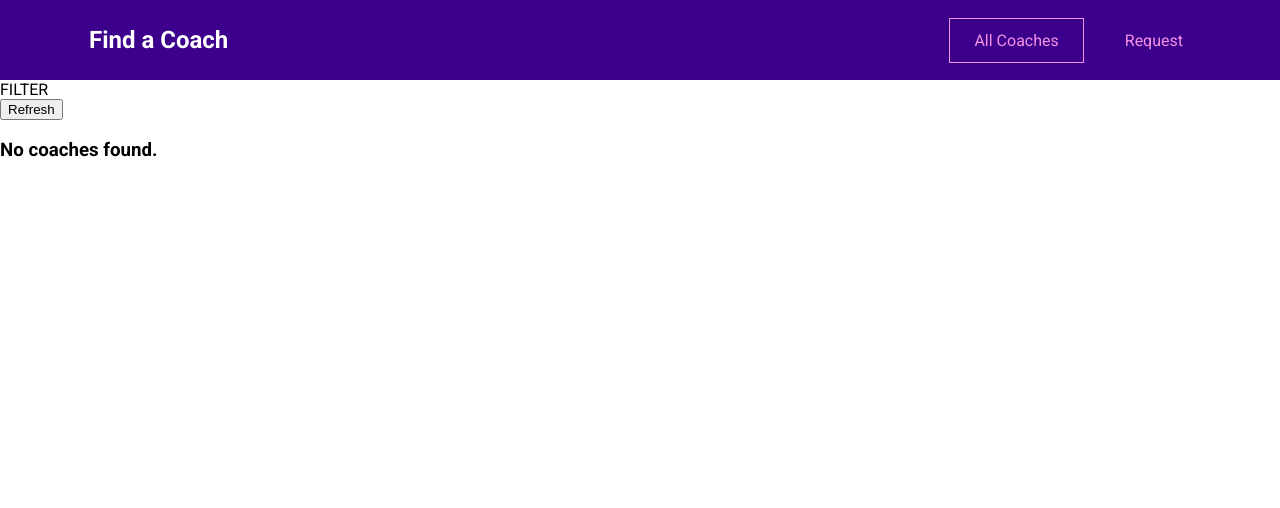
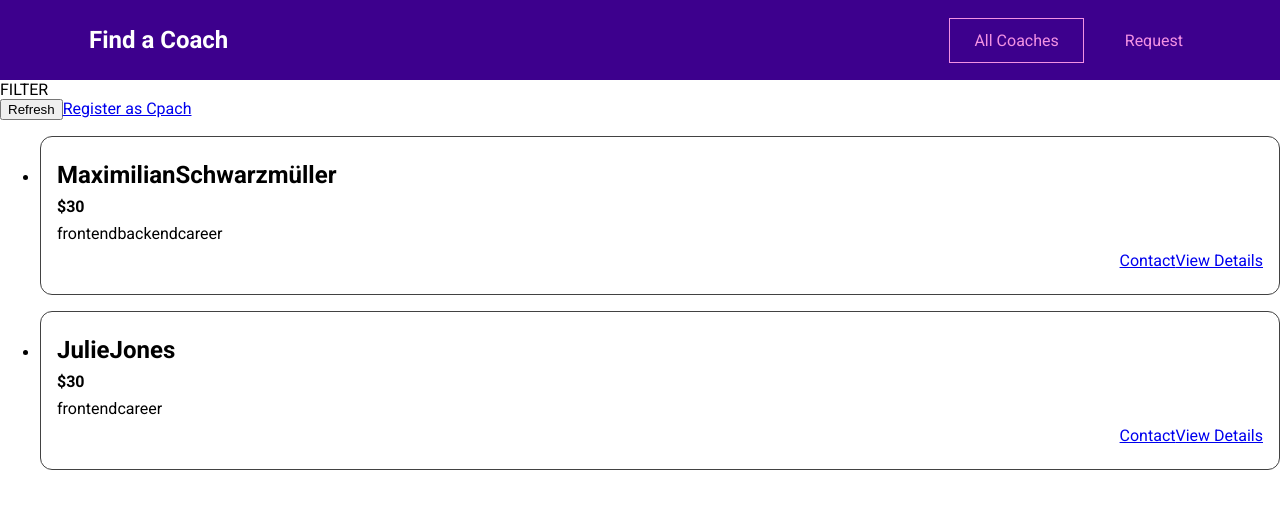
Before and after one commit to NocturnalProgrammerJay/FindACoach, a Vue app: page /coaches in a window 1280 px wide. Shown: the top 508 px of the page. Built offline with nearby package versions, Linux system fonts and the light colour scheme.

Commit message:
created coachItem and past in props from module coaches/getters array

```diff
--- a/src/components/coaches/CoachItem.vue
+++ b/src/components/coaches/CoachItem.vue
@@ -6,10 +6,52 @@
             <span v-for="area in areas" :key="area">{{  area }}</span>
         </div>
         <div class="actions">
-            <router-link to="/coaches/c1/contact">Contact</router-link>
-            <router-link to="/coaches/c1">View Details</router-link>
+            <router-link :to="coachContactLink">Contact</router-link>
+            <router-link :to="coachDetailsLink">View Details</router-link>
         </div>
     </li>
 </template>
 
-<style></style>
+<script>
+    export default {
+        props: ['id', 'firstName', 'lastName', 'rate', 'areas'],
+        computed: {
+            fullName(){
+                return this.firstName + '' + this.lastName
+            },
+            coachContactLink(){
+                return this.$route.path + '/' + this.id + '/contact'
+            },
+            coachDetailsLink(){
+                return this.$route.path + '/' + this.id
+            }
+        }
+    }
+</script>
+
+<style scoped>
+    li {
+    margin: 1rem 0;
+    border: 1px solid #424242;
+    border-radius: 12px;
+    padding: 1rem;
+    }
+
+    h3 {
+    font-size: 1.5rem;
+    }
+
+    h3,
+    h4 {
+    margin: 0.5rem 0;
+    }
+
+    div {
+    margin: 0.5rem 0;
+    }
+
+    .actions {
+    display: flex;
+    justify-content: flex-end;
+    }
+</style>
--- a/src/pages/coaches/CoachesList.vue
+++ b/src/pages/coaches/CoachesList.vue
@@ -4,24 +4,36 @@
     </section>
     <div class="controls">
         <button>Refresh</button>
-        <router-link to="/register"></router-link>
+        <router-link to="/register">Register as Cpach</router-link>
     </div>
     <ul v-if="hasCoaches">
-        <li v-for="coach in filteredCoaches" :key="coach.id">
-            {{ coach.firstName }}
-        </li>
+        <coach-item
+            v-for="coach in filteredCoaches"
+            :key="coach.id"
+            :id="coach.id"
+            :first-name="coach.firstName"
+            :last-name="coach.lastName"
+            :rate="coach.hourlyRate"
+            :areas="coach.areas"
+        ></coach-item>
     </ul>
     <h3 v-else>No coaches found.</h3>
 </template>
 
 <script>
+    import CoachItem from '../../components/coaches/CoachItem.vue'
+
     export default {
+        components: {
+            CoachItem
+        },
         computed: {
             filteredCoaches(){
+                console.log(this.$store.getters['coaches/coaches']);
                 return this.$store.getters['coaches/coaches']
             },
             hasCoaches(){
-                return this.$store.getters['coaches/hasCoaches ']
+                return this.$store.getters['coaches/hasCoaches']
             }
         },
     }
```
